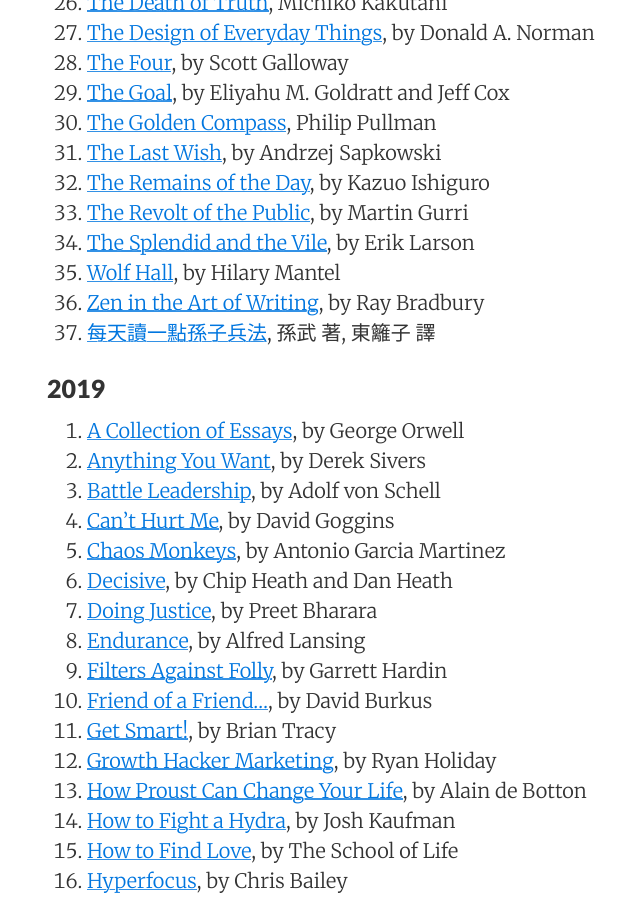
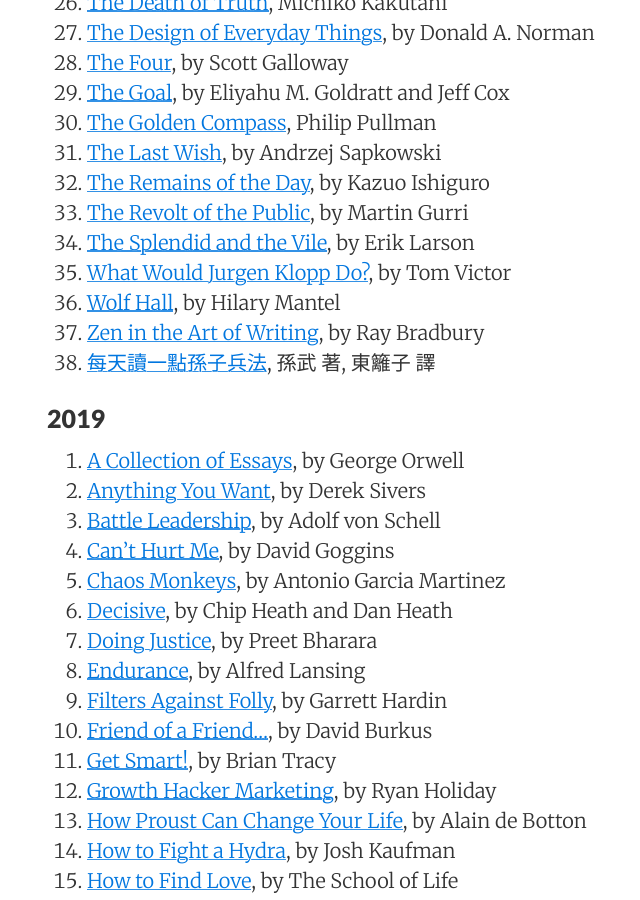
Before and after one commit to sewardlee337/sewardlee337.github.io, a Jekyll site: the page built from readinglist.md, in a window 1280 px wide and 900 px high, scrolled down 1400 px. Shown: the whole window, without its empty margins (173-813 px from the left). Built offline with Jekyll 4.4.1, drawn with Linux system fonts in a browser that asks for light colours; nearby versions of some CDN libraries.

Commit message:
Update reading list

```diff
--- a/readinglist.md
+++ b/readinglist.md
@@ -54,6 +54,7 @@
 1. [The Remains of the Day](https://amzn.to/34vWaFB), by Kazuo Ishiguro
 1. [The Revolt of the Public](https://amzn.to/33PXPaz), by Martin Gurri
 1. [The Splendid and the Vile](https://amzn.to/3f1N9Zb), by Erik Larson
+1. [What Would Jurgen Klopp Do?](https://amzn.to/2SXPUBA), by Tom Victor
 1. [Wolf Hall](https://amzn.to/2Lq84Iz), by Hilary Mantel
 1. [Zen in the Art of Writing](https://amzn.to/3b1YMgA), by Ray Bradbury
 1. [每天讀一點孫子兵法](https://bit.ly/3bNxnPL), 孫武 著, 東籬子 譯
```
